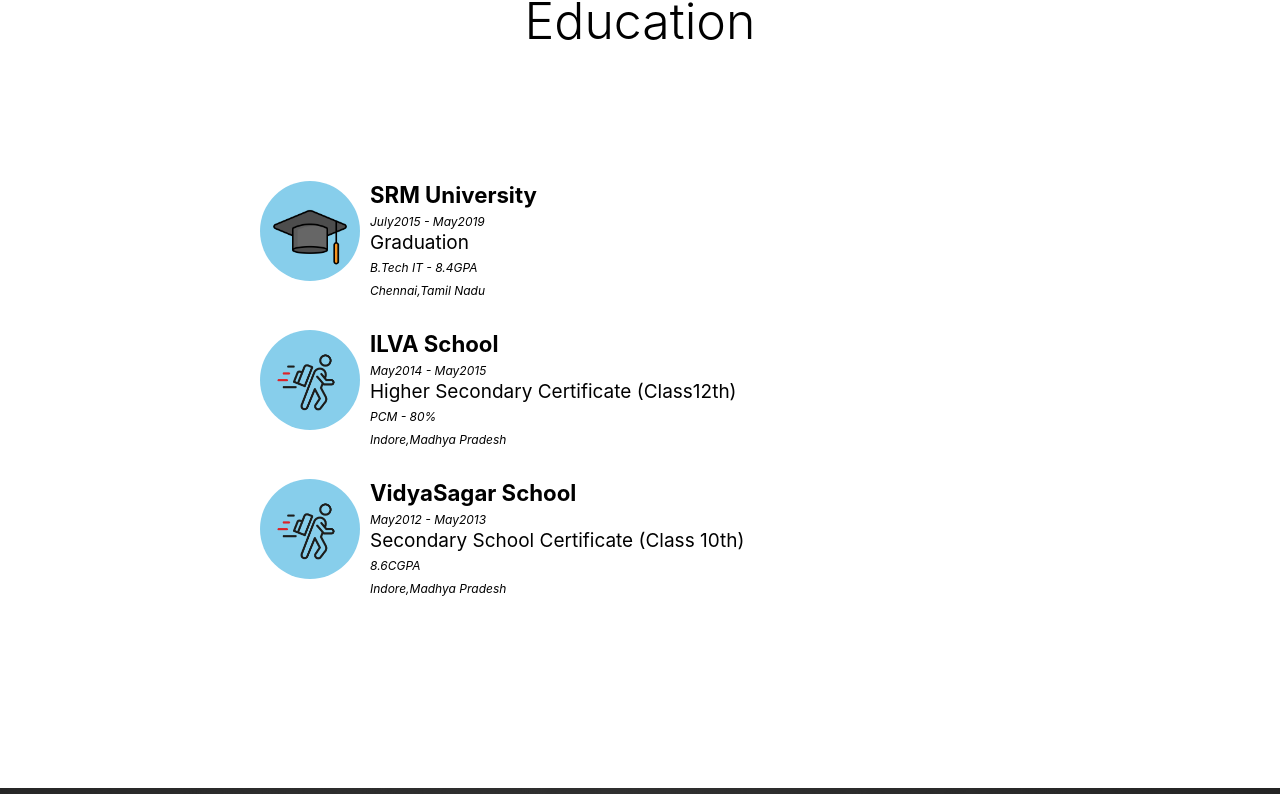
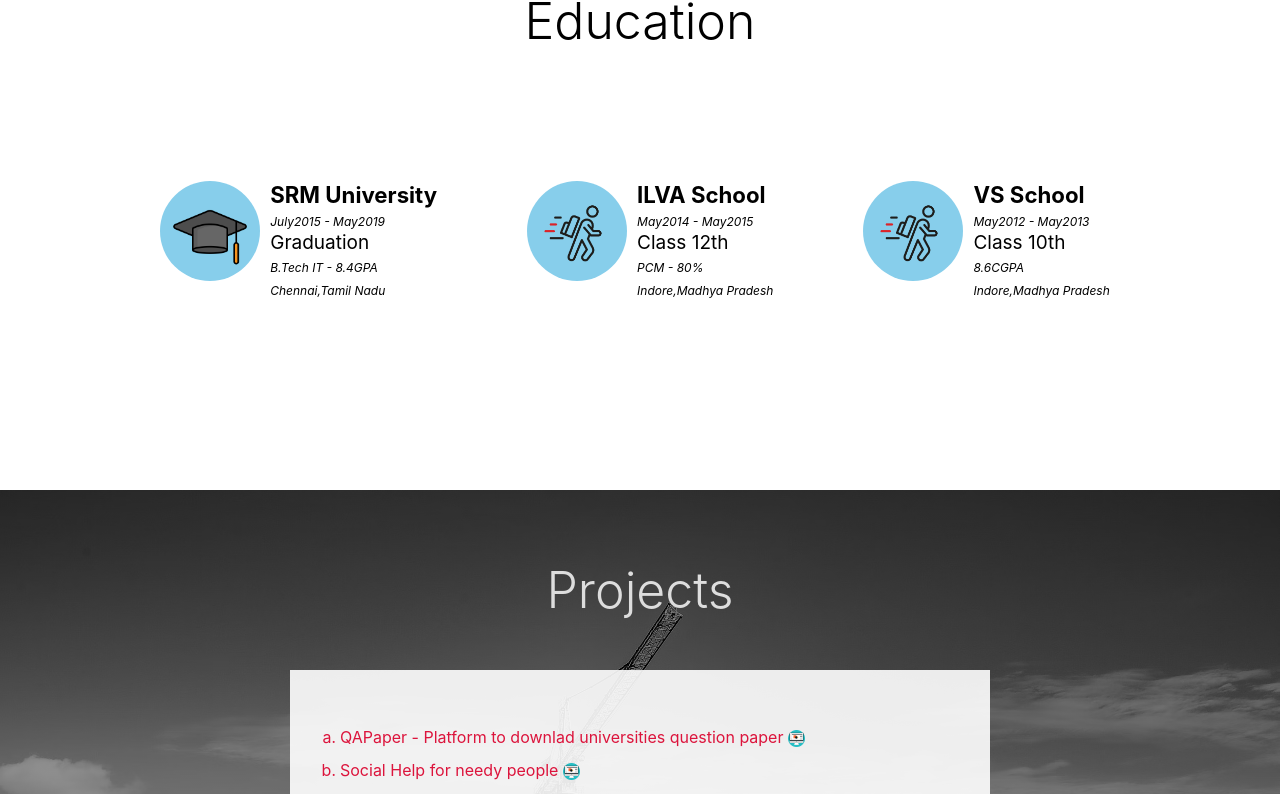
Before and after one commit to shreygargofficial/MyPortfolioReact, a React (Create React App) app: page /professional in a window 1280 px wide. Shown: the part 2639-3433 px from the top of the page. Built offline with nearby package versions, Linux system fonts and the light colour scheme; a web font is replaced by a local one.

Commit message:
UI changed completely for professional section

```diff
--- a/src/Components/Professional/Education.jsx
+++ b/src/Components/Professional/Education.jsx
@@ -9,7 +9,7 @@
            <section >
            <h2 className={css(main.heading,main.black)}>Education</h2>
                 <section className={css(EducationStyle.sectionUnderBanner)}>
-                    <section className={css(EducationStyle.bannerTextContainer)}>
+                    <section className={css(EducationStyle.Container)}>
                         <div className={css(EducationStyle.imgContainer)}>
                             <img src="images/degree.png" alt="degree" style={{width:'100%'}}/>
                         </div>
@@ -24,7 +24,7 @@
                             </article>
                         </div>
                     </section>
-                    <section className={css(EducationStyle.bannerTextContainer)}>
+                    <section className={css(EducationStyle.Container)}>
                         <div className={css(EducationStyle.imgContainer)}>
                              <img src="images/school.png" alt="school" style={{width:'100%'}}/>
                         </div>
@@ -32,21 +32,21 @@
                             <article className={css(EducationStyle.bannerText)}>
                                 <h3>ILVA School</h3>
                                 <i>May2014 - May2015 </i><br/>
-                                <p> Higher Secondary Certificate (Class12th) </p>
+                                <p> Class 12th </p>
                                 <i>PCM - 80%</i><br/>
                                 <i>Indore,Madhya Pradesh</i><br/>
                             </article>
                         </div>
                     </section>
-                    <section className={css(EducationStyle.bannerTextContainer)}>
+                    <section className={css(EducationStyle.Container)}>
                         <div className={css(EducationStyle.imgContainer)}>
                             <img src="images/school.png" alt="school" style={{width:'100%'}}/>
                         </div>
                         <div className={css(main.padding1)}>
                             <article className={css(EducationStyle.bannerText)}>
-                                <h3>VidyaSagar School</h3>
+                                <h3>VS School</h3>
                                 <i>May2012 - May2013 </i><br/>
-                                <p>Secondary School Certificate (Class 10th) </p>
+                                <p>Class 10th </p>
                                 <i>8.6CGPA </i><br/>
                                 <i>Indore,Madhya Pradesh</i><br/>
                             </article>
--- a/src/Components/Professional/Education.style.js
+++ b/src/Components/Professional/Education.style.js
@@ -5,17 +5,22 @@
 
     sectionUnderBanner:{
         padding:'20px',
-        width:'800px',
-        display:'block',
+        // width:'800px',
+        flexWrap:'wrap',
+        display:'flex',
+        flexDirection:'row',
+        justifyContent:'center',
         margin:'30px auto',
         marginBottom:'170px',
 
     },
-    bannerTextContainer:{
+   Container:{
         display:'flex',
+        padding:'0 40px',
         marginTop:'30px',
         [media.tablet.max]:{
             display:'block',
+
             overflowX:'initial',
         }
     },
@@ -24,7 +29,11 @@
         height:'100px',
         borderRadius:'50%',
         background:'rgb(135, 206, 235)',
-        padding:'10px'
+        padding:'10px',
+        [media.tablet.max]:{
+            display:'block',
+            // margin:'0 auto'
+        }
    },
     bannerText: {
         fontSize:'19px',
--- /dev/null
+++ b/src/Components/Professional/Location.jsx
@@ -0,0 +1,14 @@
+import React from "react";
+import { main } from '../Shared/mainStyle.js';
+import { css } from "aphrodite";
+
+function Location() {
+    return (
+    <div>
+       <h2 className={css(main.heading,main.black)}>Find Me</h2>
+    <iframe title="map" src="https://www.google.com/maps/embed?pb=!1m18!1m12!1m3!1d14722.063519491203!2d75.85402086851624!3d22.709059164844458!2m3!1f0!2f0!3f0!3m2!1i1024!2i768!4f13.1!3m3!1m2!1s0x3962fd1be6ecfcbd%3A0xa6173d3ead7ed3c1!2sChhawni%2C%20Indore%2C%20Madhya%20Pradesh%20452001!5e0!3m2!1sen!2sin!4v1724583787019!5m2!1sen!2sin" height="350" style={{border:0,width:"100vw"}} allowFullScreen="" loading="lazy" referrerPolicy="no-referrer-when-downgrade"></iframe> ;
+
+    </div>
+)
+}
+export default Location;
--- a/src/Pages/Professional.jsx
+++ b/src/Pages/Professional.jsx
@@ -6,6 +6,7 @@
 import Projects from "../Components/Professional/Projects";
 import Footer from "../Components/Shared/Footer";
 import Bio from '../Components/Professional/Bio';
+import Location from "../Components/Professional/Location";
 function Professional() {
     return (
         <>
@@ -25,7 +26,8 @@
             <Experience />
             <Education />
             <Projects />
-            <iframe title="map" src="https://www.google.com/maps/embed?pb=!1m18!1m12!1m3!1d14722.063519491203!2d75.85402086851624!3d22.709059164844458!2m3!1f0!2f0!3f0!3m2!1i1024!2i768!4f13.1!3m3!1m2!1s0x3962fd1be6ecfcbd%3A0xa6173d3ead7ed3c1!2sChhawni%2C%20Indore%2C%20Madhya%20Pradesh%20452001!5e0!3m2!1sen!2sin!4v1724583787019!5m2!1sen!2sin" height="350" style={{border:0,width:"100vw"}} allowFullScreen="" loading="lazy" referrerPolicy="no-referrer-when-downgrade"></iframe>
+            <Location/>
+
             <Footer />
         </>
     );
```
